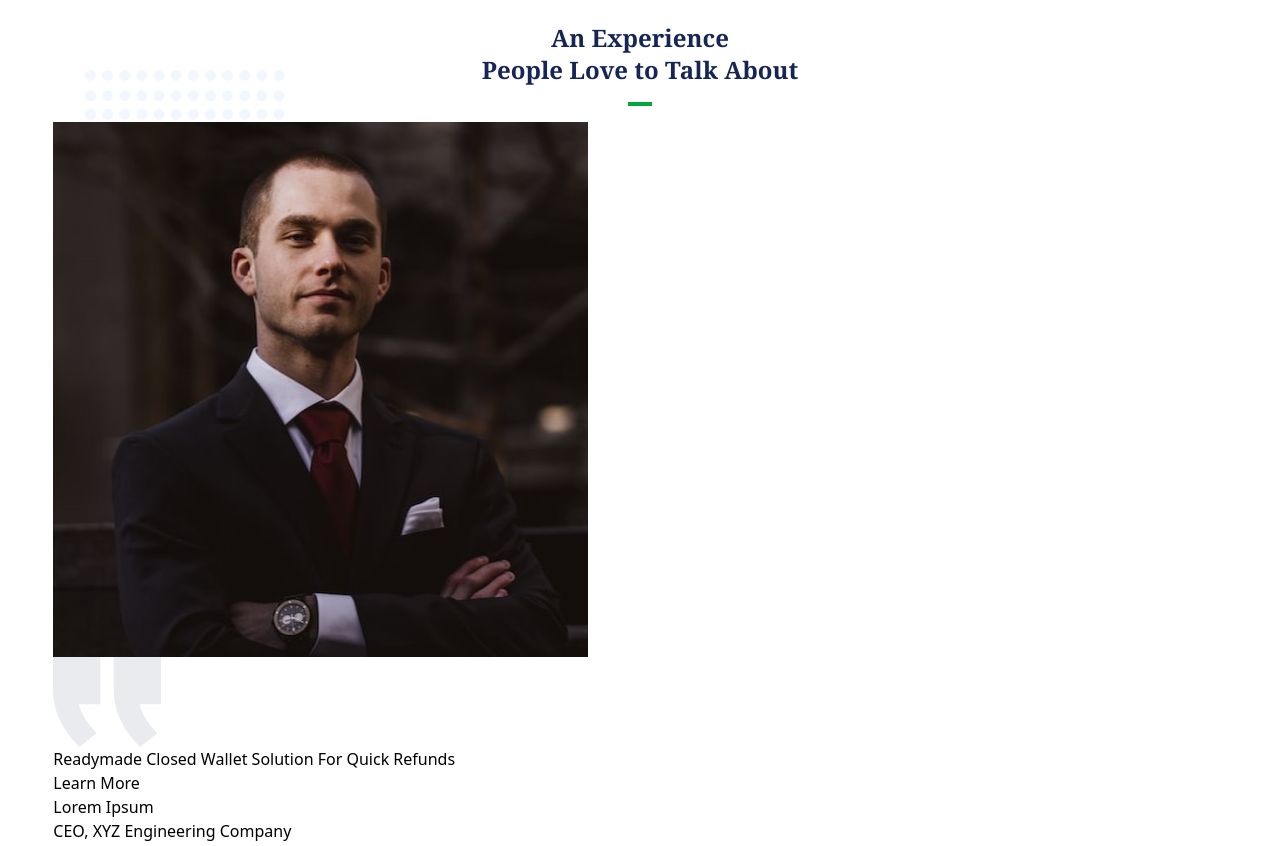
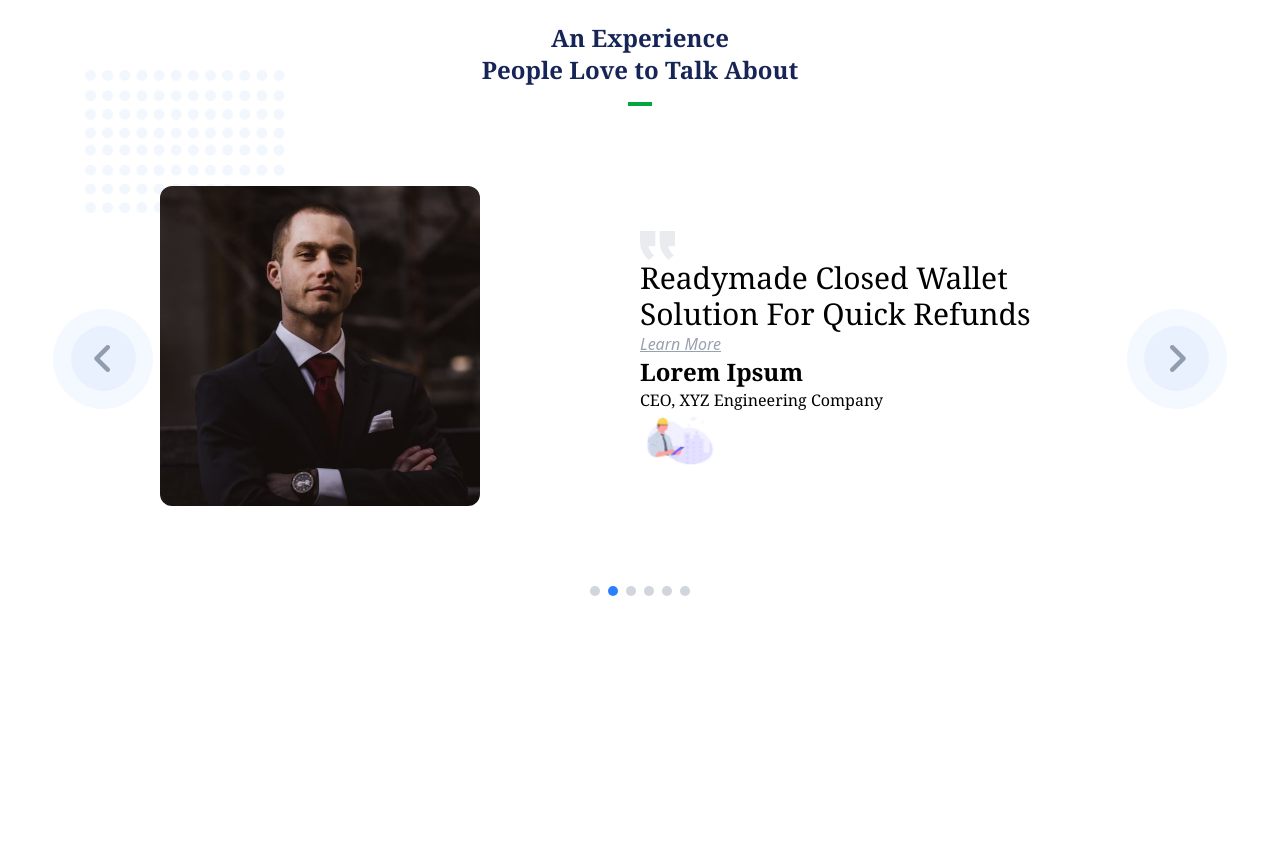
Before and after one commit to nishukumari17/Web_Development-Project, a website built with Vite: page razorpay_clone/my-project/index.html in a window 1280 px wide. Shown: the part 5900-6746 px from the top of the page. After the commit the page ends 6576 px from the top, so only its background shows below. Built offline with nearby package versions, Linux system fonts and the light colour scheme; files whose address does not match are found by name.

Commit message:
adding experience section

```diff
--- a/razorpay_clone/my-project/index.html
+++ b/razorpay_clone/my-project/index.html
@@ -954,25 +954,39 @@
        </button>
 
        <!-- main content -->
-        <!-- left section -->
-        <div>
-          <img src="./src/images/testimonial.jpg" alt="">
+
+        <div class="flex relative max-w-[960px] items-center mx-auto mt-20  space-x-[10rem]">
+           <!-- left section -->
+          <img src="./src/images/testimonial.jpg" alt="" loading="lazy" height="320px" width="320px" class="rounded-xl">
 
 
         <!-- right section -->
 
-          <div>
-            <img src="./src/images/quotes.svg" alt="">
-            <p>Readymade Closed Wallet Solution For Quick Refunds</p>
-            <a href="#">Learn More</a>
-            <h3>Lorem Ipsum</h3>
-            <p>CEO, XYZ Engineering Company</p>
-            <img src="./src/images/fake-company-logo.png" alt="">
+          <div class="max-w-[400px] ">
+            <img src="./src/images/quotes.svg" alt="" width="35px " height="40px" class="mt-2">
+            <p class="font-serif text-3xl font-extralight  ">Readymade Closed Wallet Solution For Quick Refunds</p>
+            <a href="#" class=" text-gray-400 italic underline">Learn More</a>
+            <h3 class="font-serif font-extrabold text-2xl">Lorem Ipsum</h3>
+            <p class="font-serif font-medium ">CEO, XYZ Engineering Company</p>
+            <img src="./src/images/fake-company-logo.png" alt="" width="80px" height="40px">
           </div>
         </div>
         <!-- 6-dot div -->
-        <div>
-           <div> </div>
+        <div class="flex mx-auto space-x-2 w-full justify-center pt-20">
+          <!-- dot1 -->
+           <div class="h-[10px] w-[10px] bg-gray-300 rounded-full"> </div>
+            <!-- dot2 -->
+           <div class="h-[10px] w-[10px] bg-blue-500 rounded-full"> </div>
+            <!-- dot3 -->
+           <div class="h-[10px] w-[10px] bg-gray-300 rounded-full"> </div>
+            <!-- dot4 -->
+           <div class="h-[10px] w-[10px] bg-gray-300 rounded-full"> </div>
+            <!-- dot5 -->
+           <div class="h-[10px] w-[10px] bg-gray-300 rounded-full"> </div>
+            <!-- dot6 -->
+           <div class="h-[10px] w-[10px] bg-gray-300 rounded-full"> </div>
+
+
         </div>
 
     </div>
```
